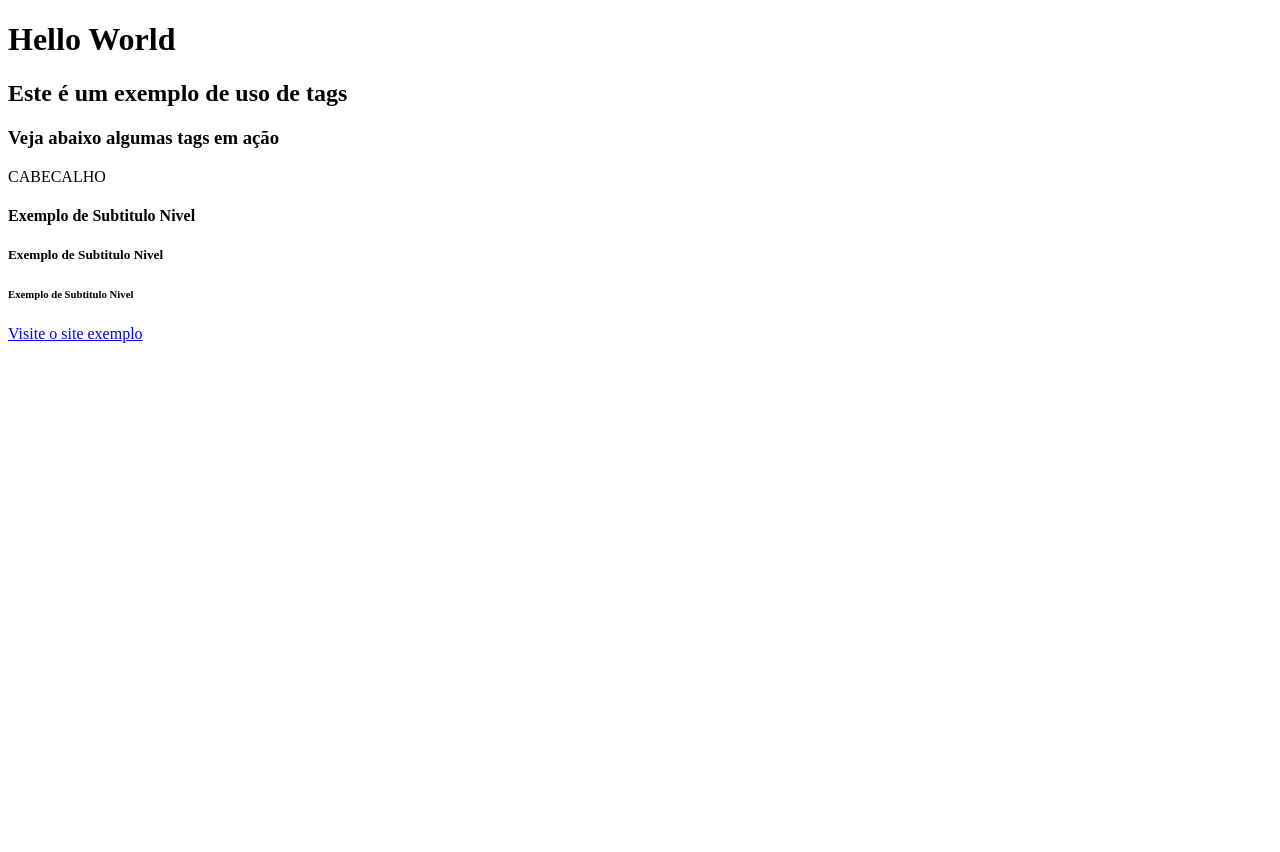
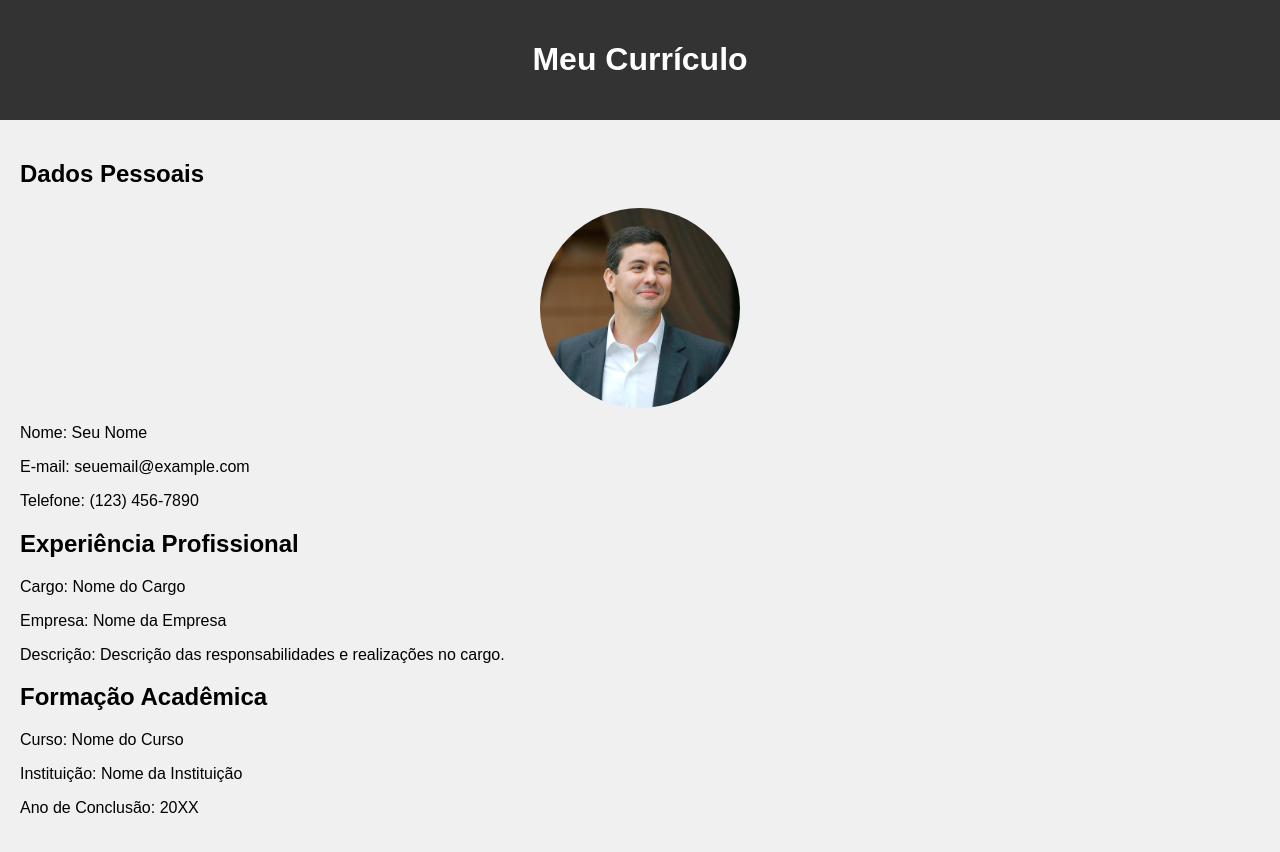
Before and after one commit to viniciusgoedert/curriculo, a plain HTML site: page index.html in a window 1280 px wide. Before the commit the page ends 800 px from the top, so only its background shows below. Drawn offline with Linux system fonts and the light colour scheme.

Commit message:
Add files via upload

```diff
--- a/index.html
+++ b/index.html
@@ -1,22 +1,55 @@
+
 <!DOCTYPE html>
-<html lang="pt-BR">
+<html>
 <head>
-    <meta charset="UTF-8">
-    <meta name="viewport" content="width=device-width, initial-scale=1.0">
-    <title>Hello World</title>
+    <title>Currículo</title>
+    <style>
+        body {
+            font-family: Arial, sans-serif;
+            background-color: #f0f0f0;
+            margin: 0;
+            padding: 0;
+        }
+
+        #header {
+            background-color: #333;
+            color: #fff;
+            text-align: center;
+            padding: 20px;
+        }
+
+        #profile-image {
+            max-width: 200px;
+            border-radius: 50%;
+            display: block;
+            margin: 0 auto;
+        }
+
+        #main-content {
+            padding: 20px;
+        }
+    </style>
 </head>
 <body>
-<h1>Hello World</h1>
-<h2>Este é um exemplo de uso de tags</h2>
-<h3>Veja abaixo algumas tags em ação</h3>
+    <div id="header">
+        <h1>Meu Currículo</h1>
+    </div>
+    <div id="main-content">
+        <h2>Dados Pessoais</h2>
+        <img id="profile-image" src="imagem.jpg" alt="Foto de Perfil">
+        <p>Nome: Seu Nome</p>
+        <p>E-mail: seuemail@example.com</p>
+        <p>Telefone: (123) 456-7890</p>
 
-<p>CABECALHO</p>
+        <h2>Experiência Profissional</h2>
+        <p>Cargo: Nome do Cargo</p>
+        <p>Empresa: Nome da Empresa</p>
+        <p>Descrição: Descrição das responsabilidades e realizações no cargo.</p>
 
-<h4>Exemplo de Subtitulo Nivel</h4>
-<h5>Exemplo de Subtitulo Nivel</h5>
-<h6>Exemplo de Subtitulo Nivel</h6>
-
-<a href="https://github.com/">Visite o site exemplo</a>
-
+        <h2>Formação Acadêmica</h2>
+        <p>Curso: Nome do Curso</p>
+        <p>Instituição: Nome da Instituição</p>
+        <p>Ano de Conclusão: 20XX</p>
+    </div>
 </body>
 </html>
```
